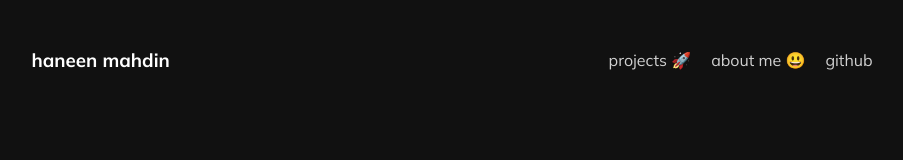
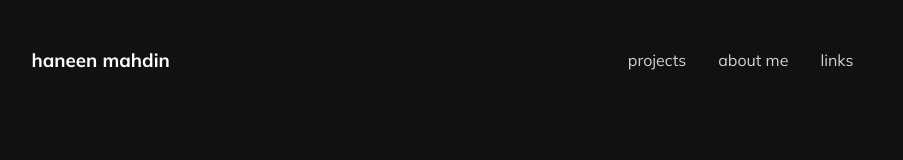
Before and after one commit to haneenmahd/haneenmahd.github.io, a React (Vite) app: page /about in a window 1280 px wide. Shown: the top 160 px of the page, without its empty margins (77-980 px from the left). Built offline with nearby package versions, Linux system fonts and the light colour scheme.

Commit message:
change 'github' to 'links'

```diff
--- a/src/components/NavBar.jsx
+++ b/src/components/NavBar.jsx
@@ -19,9 +19,9 @@ export default class NavBar extends Component {
         <Logo />
 
         <div style={{ width: "60%" }}>
-          <NavLink href='/' text='projects 🚀' />
-          <NavLink href='/' text='about me 😃' />
-          <NavLink href='' text='github' />
+          <NavLink href='/' text='projects' />
+          <NavLink href='/' text='about me' />
+          <NavLink href='/' text='links' />
         </div>
       </Container>
     );
--- a/src/components/NavLink.jsx
+++ b/src/components/NavLink.jsx
@@ -6,7 +6,7 @@ const NavLinkStyle = styled.a`
   color: #D1D1D1;
   text-decoration: none;
   margin: 0 8px;
-  padding: 2px;
+  padding: 4px 8px;
 
   &::before {
     content: " ";
@@ -18,7 +18,7 @@ const NavLinkStyle = styled.a`
   }
 
   &:hover::before {
-    width: 100%;
+    width: 85%;
   }
 `;
 
```
